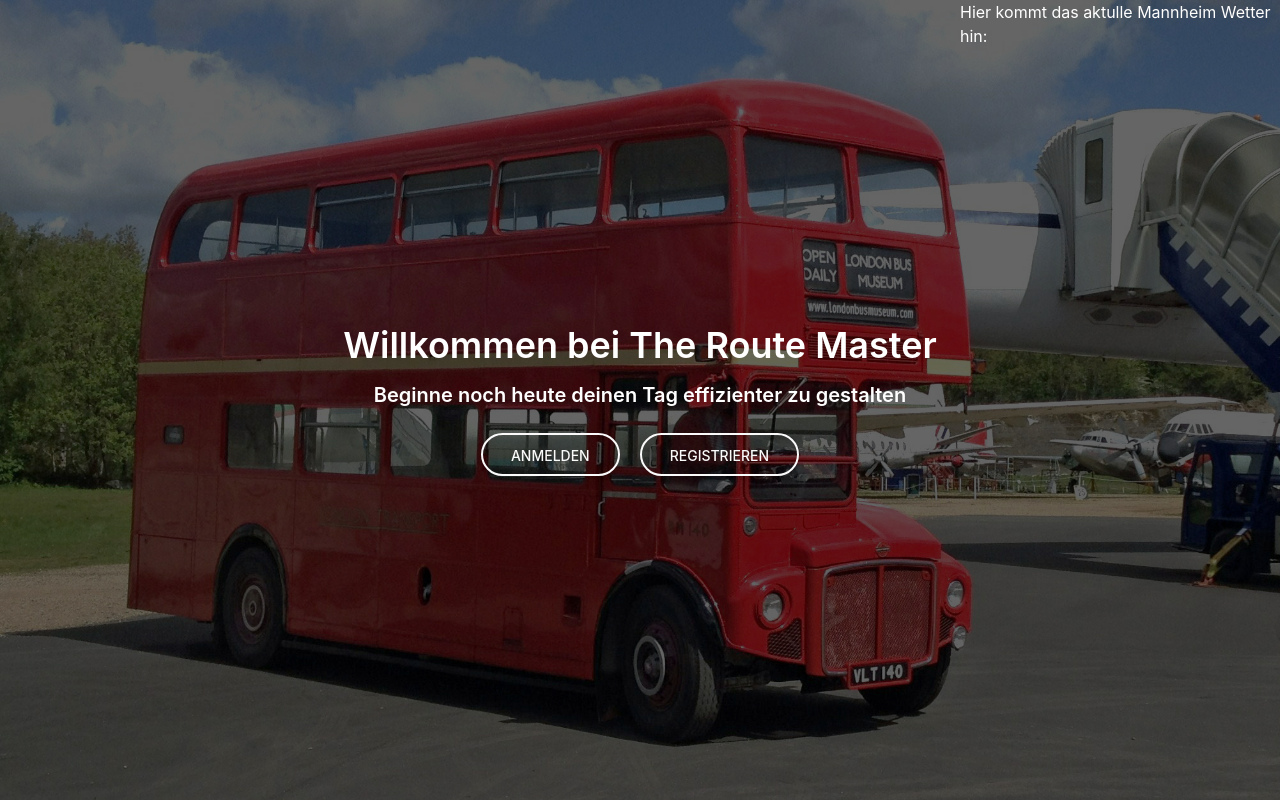
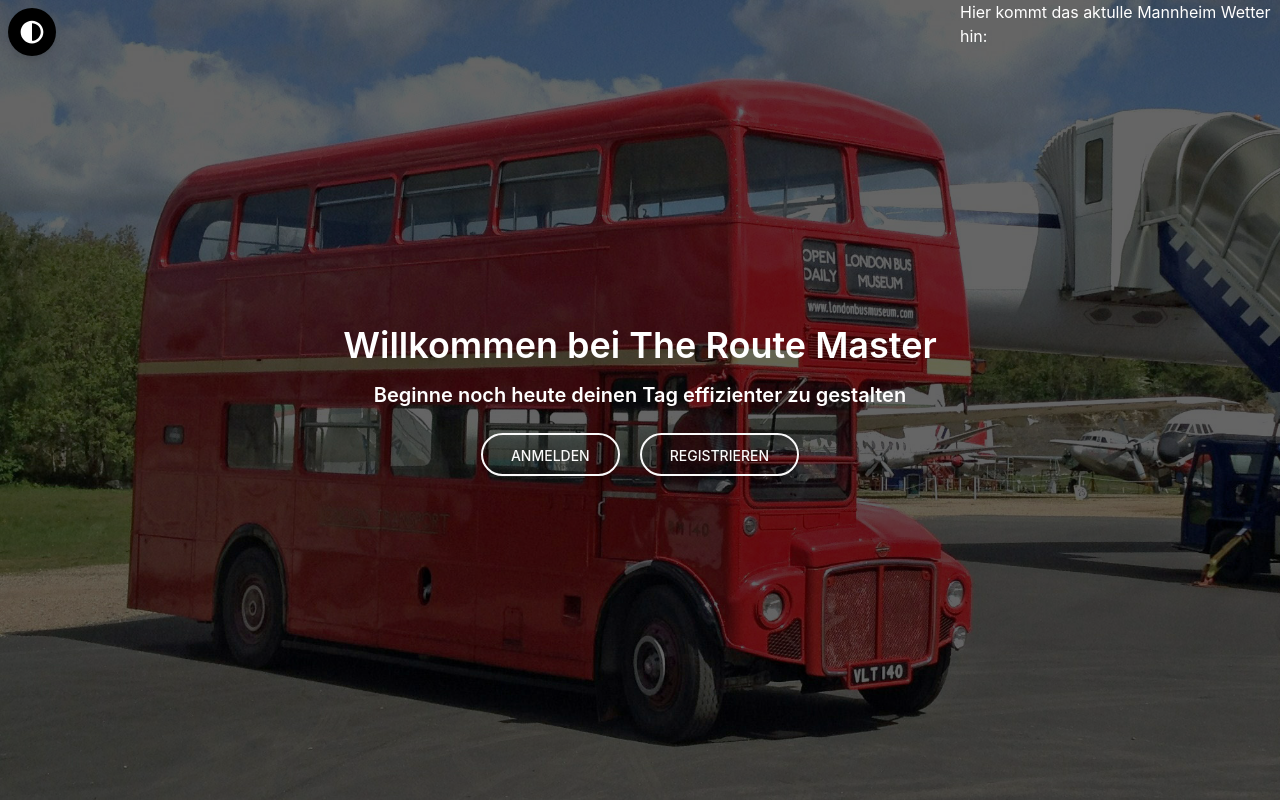
Before and after one commit to Schuetze1000/TheRouteMaster, a React (Create React App) app in the folder client/: page / in a window 1280 px wide. Built offline with nearby package versions, Linux system fonts and the light colour scheme.

Commit message:
ADDED DARKMODE

```diff
--- /dev/null
+++ b/client/src/components/DarkMode_switch.tsx
@@ -0,0 +1,24 @@
+import useColorMode from "../hooks/useColorMode";
+import { IoMdContrast } from "react-icons/io"
+
+const DarkMode_switch = () => {
+    const [colorMode, setColorMode] = useColorMode();
+
+    return (
+        <div>
+            <IconDark icon={<IoMdContrast size="28" />} />
+        </div>
+    );
+};
+
+const IconDark = ({ icon }) => {
+    const [colorMode, setColorMode] = useColorMode();
+
+    return (
+        <div className="landing-icon group" onClick={() => setColorMode(colorMode === "light" ? "dark" : "light")}>
+            {icon}
+        </div>
+    );
+};
+
+export default DarkMode_switch;
--- a/client/src/components/Navbar.tsx
+++ b/client/src/components/Navbar.tsx
@@ -1,10 +1,10 @@
 import { IoMdSettings, IoMdPerson, IoIosToday, IoIosSchool, IoMdContrast, IoMdInformationCircle } from "react-icons/io"
 import { useNavigate } from "react-router-dom";
-import { useDarkMode } from "usehooks-ts";
+import useColorMode from "../hooks/useColorMode";
 
 const Navbar = () => {
     return (
-        <div className="fixed top-0 h-full w-16 m-0 flex flex-col bg-theme-1-3 text-white shadow-lg z-50">
+        <div className="fixed top-0 h-full w-16 m-0 flex flex-col bg-theme-1-3 dark:bg-red-500 text-white shadow-lg z-50">
 
             <NavbarIconAccount icon={<IoMdPerson size="28" />} />
             <Divider/>
@@ -79,12 +79,12 @@ const NavbarIconImprint = ({ icon, text = "Imprint" }) => {
 };
 
 const NavbarIconDark = ({ icon, text = "Switch Mode" }) => {
-    const { isDarkMode, toggle, enable, disable } = useDarkMode()
+    const [colorMode, setColorMode] = useColorMode();
 
     return (
-        <div className="navbar-icon group" onClick={toggle}>
+        <div className="navbar-icon group" onClick={() => setColorMode(colorMode === "light" ? "dark" : "light")}>
             {icon}
-            <p>Current theme: {isDarkMode ? 'dark' : 'light'}</p>
+            <p>Current theme: </p>
 
             <span className="navbar-text group-hover:scale-100">
                 {text}
--- /dev/null
+++ b/client/src/hooks/useColorMode.tsx
@@ -0,0 +1,19 @@
+import { useEffect } from "react";
+import useLocalStorage from "./useLocalStorage";
+
+const useColorMode = () => {
+  const [colorMode, setColorMode] = useLocalStorage("color-theme", "light");
+
+  useEffect(() => {
+    const className = "dark";
+    const bodyClass = window.document.body.classList;
+
+    colorMode === "dark"
+      ? bodyClass.add(className)
+      : bodyClass.remove(className);
+  }, [colorMode]);
+
+  return [colorMode, setColorMode];
+};
+
+export default useColorMode;
--- /dev/null
+++ b/client/src/hooks/useLocalStorage.tsx
@@ -0,0 +1,38 @@
+import { useState, useEffect } from "react";
+
+const useLocalStorage = (key: string, initialValue: string) => {
+  // State to store our value
+  // Pass initial state function to useState so logic is only executed once
+  const [storedValue, setStoredValue] = useState(() => {
+    try {
+      // Get from local storage by key
+      const item = window.localStorage.getItem(key);
+      // Parse stored json or if none return initialValue
+      return item ? JSON.parse(item) : initialValue;
+    } catch (error) {
+      // If error also return initialValue
+      console.log(error);
+      return initialValue;
+    }
+  });
+
+  // useEffect to update local storage when the state changes
+  useEffect(() => {
+    try {
+      // Allow value to be a function so we have same API as useState
+      const valueToStore =
+        typeof storedValue === "function"
+          ? storedValue(storedValue)
+          : storedValue;
+      // Save state
+      window.localStorage.setItem(key, JSON.stringify(valueToStore));
+    } catch (error) {
+      // A more advanced implementation would handle the error case
+      console.log(error);
+    }
+  }, [key, storedValue]);
+
+  return [storedValue, setStoredValue];
+};
+
+export default useLocalStorage;
--- a/client/src/index.css
+++ b/client/src/index.css
@@ -46,7 +46,7 @@
   }
 
   .login-box {
-    @apply relative bg-white bg-opacity-100 w-[70%] md:w-1/3 mr-auto ml-24 md:mx-auto p-10 md:p-12 my-10 rounded-lg shadow-2xl grid space-y-5 font-sans;
+    @apply relative bg-white dark:bg-neutral-600 bg-opacity-100 w-[70%] md:w-1/3 mr-auto ml-24 md:mx-auto p-10 md:p-12 my-10 rounded-lg shadow-2xl grid space-y-5 font-sans;
   }
 
   .input {
@@ -68,6 +68,12 @@
             dark:focus:shadow-[0_8px_9px_-4px_rgba(20,164,77,0.2),0_4px_18px_0_rgba(20,164,77,0.1)]
              dark:active:shadow-[0_8px_9px_-4px_rgba(20,164,77,0.2),0_4px_18px_0_rgba(20,164,77,0.1)];
   }
+
+  .landing-icon {
+    @apply relative flex items-center justify-center h-12 w-12 mt-2 mb-2 mx-auto shadow-lg
+            bg-black dark:bg-neutral-400 text-white dark:text-black hover:bg-neutral-400 dark:hover:bg-black hover:text-black dark:hover:text-white font-sans
+            rounded-3xl hover:rounded-xl transition-all duration-300 ease-linear cursor-pointer;
+  }
 }
 
 body {
--- a/client/src/pages/landing/landing.tsx
+++ b/client/src/pages/landing/landing.tsx
@@ -1,5 +1,6 @@
 import Navbar from "../../components/Navbar";
 import { useNavigate } from "react-router-dom";
+import DarkMode_switch from "../../components/DarkMode_switch";
 
 function Landing() {
     const LoginButton = () => {
@@ -32,8 +33,11 @@ function Landing() {
 
     return (
         <body className="h-screen">
+            <div className="absolute top-0 left-2 z-50">
+                <DarkMode_switch />
+            </div>
             <div className="absolute top-0 left-3/4 z-50">
-                <p className="text-white">Hier kommt das aktulle Mannheim Wetter hin:</p>
+                <p className="text-white dark:text-red-500">Hier kommt das aktulle Mannheim Wetter hin:</p>
             </div>
             <div
                 className="relative overflow-hidden bg-cover bg-no-repeat h-full w-full text-center bg-landing m-auto object-none object-center">
```
Also changed, not shown: client/src/hooks/useForm.tsx (renamed from client/src/hooks/useForm.ts). Lines whose indentation alone changed are shown as unchanged.
